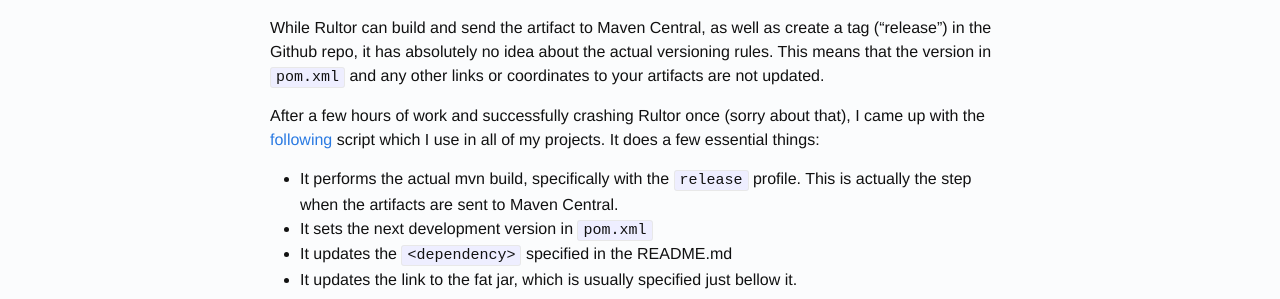
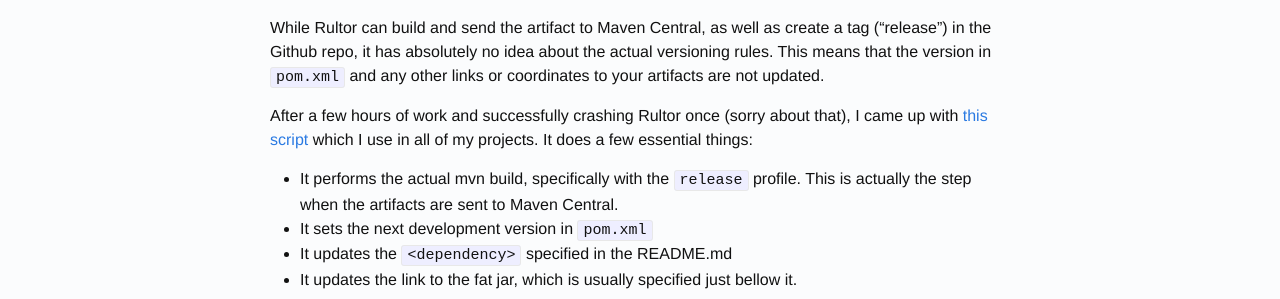
Before and after one commit to amihaiemil/amihaiemil.github.io, a Jekyll site: the page built from _posts/2018-09-30-project-versioning-with-rultor.markdown, in a window 1280 px wide. Shown: the part 1219-1518 px from the top of the page. Built offline with Jekyll 4.4.1, drawn with Linux system fonts in a browser that asks for light colours; comment, search, counter and statistics services are not loaded.

Commit message:
Update 2018-09-30-project-versioning-with-rultor.markdown

```diff
--- a/_posts/2018-09-30-project-versioning-with-rultor.markdown
+++ b/_posts/2018-09-30-project-versioning-with-rultor.markdown
@@ -27,7 +27,7 @@
 
 While Rultor can build and send the artifact to Maven Central, as well as create a tag ("release") in the Github repo, it has absolutely no idea about the actual versioning rules. This means that the version in  ``pom.xml`` and any other links or coordinates to your artifacts are not updated.
 
-After a few hours of work and successfully crashing Rultor once (sorry about that), I came up with the [following](https://github.com/amihaiemil/docker-java-api/blob/master/rcfg.sh) script which I use in all of my projects. It does a few essential things:
+After a few hours of work and successfully crashing Rultor once (sorry about that), I came up with [this script](https://github.com/amihaiemil/docker-java-api/blob/master/rcfg.sh) which I use in all of my projects. It does a few essential things:
 
 * It performs the actual mvn build, specifically with the ``release`` profile. This is actually the step when the artifacts are sent to Maven Central.
 * It sets the next development version in ``pom.xml``
```
